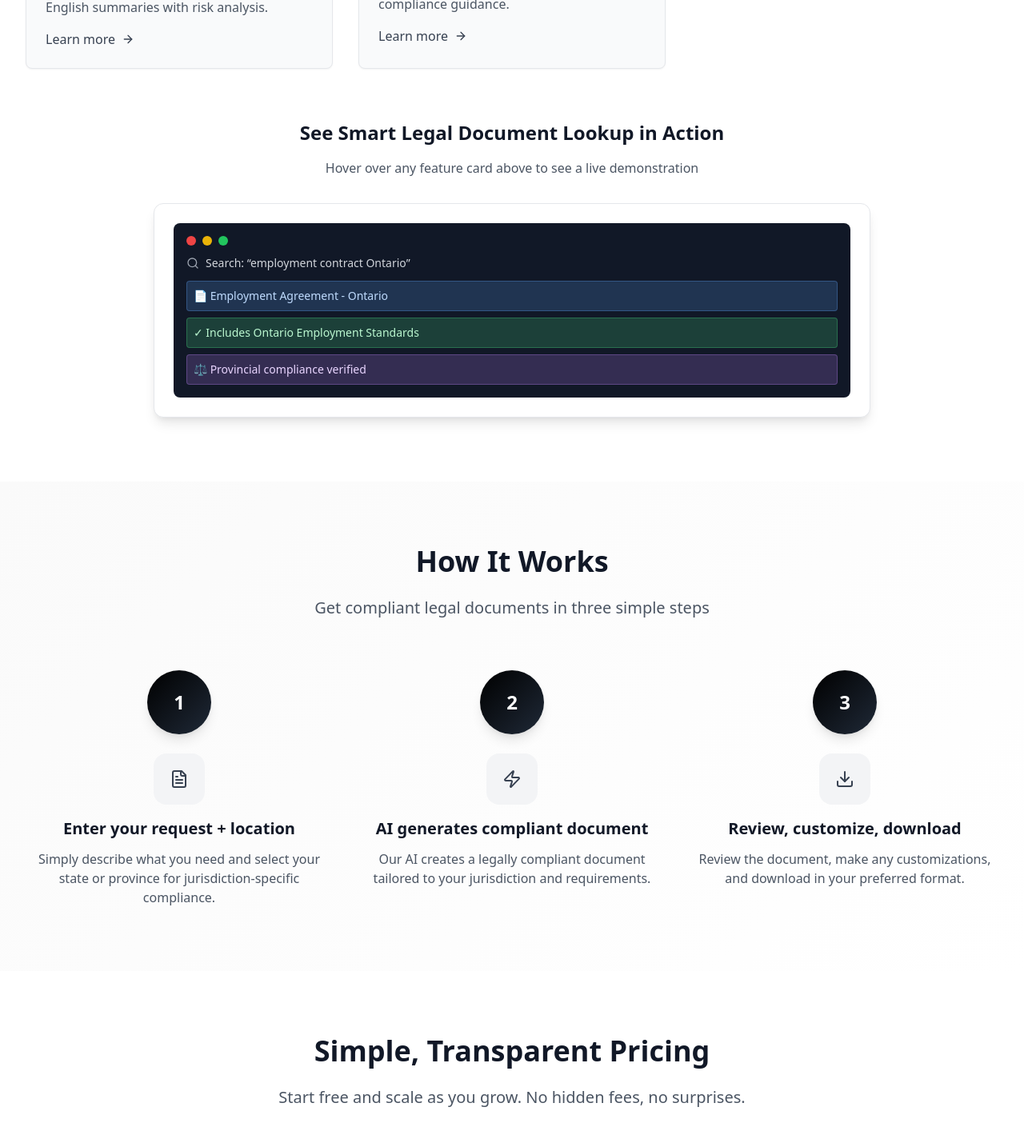
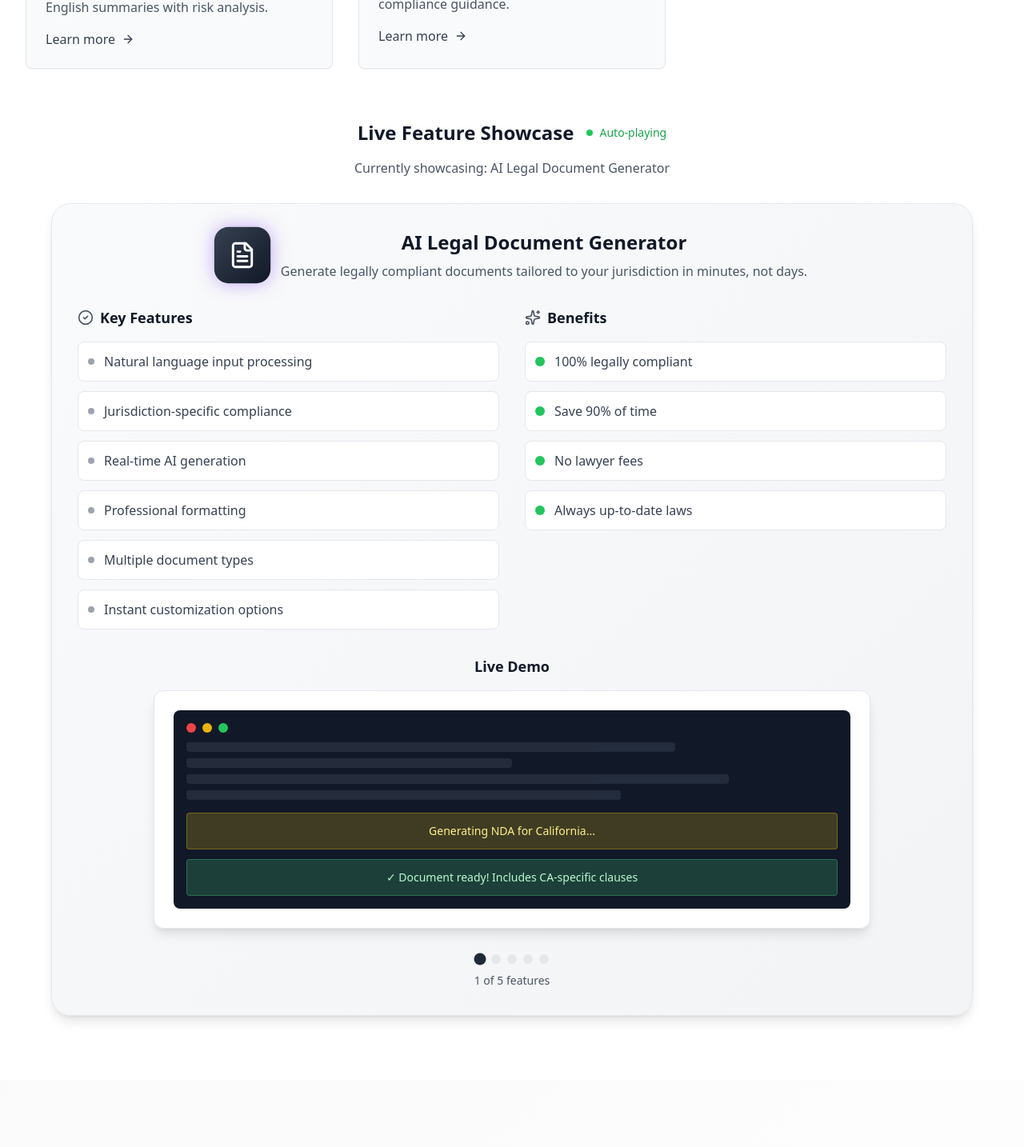
Before and after one commit to Nikking18/paradoc-app, a Next.js app: page / in a window 1280 px wide. Shown: the part 2697-4131 px from the top of the page at 80% size. Built offline with nearby package versions, Linux system fonts and the light colour scheme.

Commit message:
Enhance 'Everything You Need in One Platform' section: Add comprehensive feature lists, detailed benefits, auto-play showcase with visual animations, and interactive feature demonstration for all 5 MVP pillars

```diff
--- a/src/app/page.tsx
+++ b/src/app/page.tsx
@@ -14,6 +14,8 @@ export default function Home() {
   const [activeFeature, setActiveFeature] = useState(0);
   const [showHowItWorks, setShowHowItWorks] = useState(false);
   const [showPlatformDemo, setShowPlatformDemo] = useState(false);
+  const [isFeatureShowcasePlaying, setIsFeatureShowcasePlaying] = useState(false);
+  const [currentShowcaseFeature, setCurrentShowcaseFeature] = useState(0);
 
   useEffect(() => {
     setIsVisible(true);
@@ -25,6 +27,33 @@ export default function Home() {
 
     return () => clearInterval(interval);
   }, []);
+
+  // Auto-play feature showcase
+  useEffect(() => {
+    if (isVisible) {
+      // Start feature showcase after a delay
+      setTimeout(() => {
+        setIsFeatureShowcasePlaying(true);
+        startFeatureShowcase();
+      }, 3000);
+    }
+  }, [isVisible]);
+
+  const startFeatureShowcase = () => {
+    setIsFeatureShowcasePlaying(true);
+    setCurrentShowcaseFeature(0);
+
+    const showcaseInterval = setInterval(() => {
+      setCurrentShowcaseFeature((prev) => {
+        if (prev >= features.length - 1) {
+          clearInterval(showcaseInterval);
+          setIsFeatureShowcasePlaying(false);
+          return 0;
+        }
+        return prev + 1;
+      });
+    }, 4000);
+  };
 
   const faqs = [
     {
@@ -57,6 +86,20 @@ export default function Home() {
       color: "from-gray-700 to-gray-900",
       bgColor: "bg-gray-50",
       borderColor: "border-gray-200",
+      featureList: [
+        "Natural language input processing",
+        "Jurisdiction-specific compliance",
+        "Real-time AI generation",
+        "Professional formatting",
+        "Multiple document types",
+        "Instant customization options"
+      ],
+      benefits: [
+        "100% legally compliant",
+        "Save 90% of time",
+        "No lawyer fees",
+        "Always up-to-date laws"
+      ],
       demo: (
         <div className="feature-demo p-6">
           <div className="demo-screen">
@@ -92,6 +135,20 @@ export default function Home() {
       color: "from-gray-600 to-gray-800",
       bgColor: "bg-gray-50",
       borderColor: "border-gray-200",
+      featureList: [
+        "Advanced search algorithms",
+        "State/province filtering",
+        "Template categorization",
+        "Compliance verification",
+        "Instant access to 1000+ templates",
+        "Regular updates and additions"
+      ],
+      benefits: [
+        "Find templates in seconds",
+        "Always compliant",
+        "Save research time",
+        "Verified legal sources"
+      ],
       demo: (
         <div className="feature-demo p-6">
           <div className="demo-screen">
@@ -128,6 +185,20 @@ export default function Home() {
       color: "from-gray-800 to-black",
       bgColor: "bg-gray-50",
       borderColor: "border-gray-200",
+      featureList: [
+        "Bulk document generation",
+        "One-click ZIP creation",
+        "Multiple format support",
+        "Batch processing",
+        "Enterprise workflow support",
+        "Organized file structure"
+      ],
+      benefits: [
+        "Save hours of work",
+        "Perfect for businesses",
+        "Organized downloads",
+        "Professional delivery"
+      ],
       demo: (
         <div className="feature-demo p-6">
           <div className="demo-screen">
@@ -171,6 +242,20 @@ export default function Home() {
       color: "from-gray-700 to-gray-900",
       bgColor: "bg-gray-50",
       borderColor: "border-gray-200",
+      featureList: [
+        "AI-powered document analysis",
+        "Plain English summaries",
+        "Risk identification & scoring",
+        "Compliance checking",
+        "Clause-by-clause review",
+        "Actionable recommendations"
+      ],
+      benefits: [
+        "Understand complex contracts",
+        "Identify hidden risks",
+        "Save legal review costs",
+        "Make informed decisions"
+      ],
       demo: (
         <div className="feature-demo p-6">
           <div className="demo-screen">
@@ -209,6 +294,20 @@ export default function Home() {
       color: "from-gray-600 to-gray-800",
       bgColor: "bg-gray-50",
       borderColor: "border-gray-200",
+      featureList: [
+        "24/7 legal assistance",
+        "Plain English responses",
+        "Jurisdiction-specific advice",
+        "Instant compliance guidance",
+        "Document recommendations",
+        "Learning from interactions"
+      ],
+      benefits: [
+        "Get answers instantly",
+        "No waiting for lawyers",
+        "Always available",
+        "Learn as you go"
+      ],
       demo: (
         <div className="feature-demo p-6">
           <div className="demo-screen">
@@ -576,7 +675,8 @@ export default function Home() {
             </p>
           </div>
 
-          <div className="grid md:grid-cols-2 lg:grid-cols-3 gap-8">
+          {/* Feature Cards Grid */}
+          <div className="grid md:grid-cols-2 lg:grid-cols-3 gap-8 mb-16">
             {features.map((feature, index) => (
               <Card
                 key={index}
@@ -605,18 +705,128 @@ export default function Home() {
             ))}
           </div>
 
-          {/* Interactive Feature Demo */}
+          {/* Enhanced Feature Showcase */}
           <div className="mt-16 animate-fade-in-up" style={{ animationDelay: '0.8s' }}>
             <div className="text-center mb-8">
-              <h3 className="text-2xl font-bold text-gray-900 mb-4">
-                See {features[activeFeature]?.title} in Action
-              </h3>
+              <div className="flex items-center justify-center space-x-4 mb-4">
+                <h3 className="text-2xl font-bold text-gray-900">
+                  {isFeatureShowcasePlaying ? 'Live Feature Showcase' : 'Feature Showcase'}
+                </h3>
+                {isFeatureShowcasePlaying && (
+                  <div className="flex items-center space-x-2">
+                    <div className="w-2 h-2 bg-green-500 rounded-full animate-pulse"></div>
+                    <span className="text-sm text-green-600 font-medium">Auto-playing</span>
+                  </div>
+                )}
+              </div>
               <p className="text-gray-600">
-                Hover over any feature card above to see a live demonstration
+                {isFeatureShowcasePlaying
+                  ? `Currently showcasing: ${features[currentShowcaseFeature]?.title}`
+                  : 'Hover over any feature card above to see a live demonstration'
+                }
               </p>
             </div>
-            <div className="max-w-4xl mx-auto">
-              {features[activeFeature]?.demo}
+
+            {/* Feature Showcase Container */}
+            <div className="max-w-6xl mx-auto">
+              <div className="bg-gradient-to-br from-gray-50 to-gray-100 rounded-3xl p-8 border border-gray-200 shadow-lg">
+                {/* Current Feature Header */}
+                <div className="text-center mb-8">
+                  <div className="flex items-center justify-center space-x-4 mb-4">
+                    <div className={`w-16 h-16 bg-gradient-to-br ${features[currentShowcaseFeature]?.color} rounded-2xl flex items-center justify-center shadow-lg transition-all duration-500 ${
+                      isFeatureShowcasePlaying ? 'scale-110 animate-pulse-glow' : ''
+                    }`}>
+                      <div className="text-white text-2xl">{features[currentShowcaseFeature]?.icon}</div>
+                    </div>
+                    <div>
+                      <h4 className="text-2xl font-bold text-gray-900 mb-2">
+                        {features[currentShowcaseFeature]?.title}
+                      </h4>
+                      <p className="text-gray-600 max-w-2xl">
+                        {features[currentShowcaseFeature]?.description}
+                      </p>
+                    </div>
+                  </div>
+                </div>
+
+                {/* Feature Details Grid */}
+                <div className="grid lg:grid-cols-2 gap-8 mb-8">
+                  {/* Feature List */}
+                  <div className="space-y-4">
+                    <h5 className="text-lg font-semibold text-gray-900 mb-4 flex items-center">
+                      <CheckCircle2 className="h-5 w-5 mr-2 text-gray-600" />
+                      Key Features
+                    </h5>
+                    <div className="space-y-3">
+                      {features[currentShowcaseFeature]?.featureList.map((feature, index) => (
+                        <div
+                          key={index}
+                          className={`flex items-center space-x-3 p-3 bg-white rounded-lg border border-gray-200 transition-all duration-500 ${
+                            isFeatureShowcasePlaying ? 'opacity-100 translate-x-0' : 'opacity-0 translate-x-4'
+                          }`}
+                          style={{ transitionDelay: `${index * 200}ms` }}
+                        >
+                          <div className="w-2 h-2 bg-gray-400 rounded-full"></div>
+                          <span className="text-gray-700">{feature}</span>
+                        </div>
+                      ))}
+                    </div>
+                  </div>
+
+                  {/* Benefits */}
+                  <div className="space-y-4">
+                    <h5 className="text-lg font-semibold text-gray-900 mb-4 flex items-center">
+                      <Sparkles className="h-5 w-5 mr-2 text-gray-600" />
+                      Benefits
+                    </h5>
+                    <div className="space-y-3">
+                      {features[currentShowcaseFeature]?.benefits.map((benefit, index) => (
+                        <div
+                          key={index}
+                          className={`flex items-center space-x-3 p-3 bg-white rounded-lg border border-gray-200 transition-all duration-500 ${
+                            isFeatureShowcasePlaying ? 'opacity-100 translate-x-0' : 'opacity-0 translate-x-4'
+                          }`}
+                          style={{ transitionDelay: `${index * 300}ms` }}
+                        >
+                          <div className="w-3 h-3 bg-green-500 rounded-full"></div>
+                          <span className="text-gray-700 font-medium">{benefit}</span>
+                        </div>
+                      ))}
+                    </div>
+                  </div>
+                </div>
+
+                {/* Live Demo */}
+                <div className="text-center">
+                  <h5 className="text-lg font-semibold text-gray-900 mb-4">Live Demo</h5>
+                  <div className="max-w-4xl mx-auto">
+                    {features[currentShowcaseFeature]?.demo}
+                  </div>
+                </div>
+
+                {/* Progress Indicator */}
+                <div className="mt-8">
+                  <div className="flex items-center justify-center space-x-2">
+                    {features.map((_, index) => (
+                      <div
+                        key={index}
+                        className={`w-3 h-3 rounded-full transition-all duration-300 ${
+                          index === currentShowcaseFeature
+                            ? 'bg-gray-800 scale-125'
+                            : index < currentShowcaseFeature
+                            ? 'bg-gray-400'
+                            : 'bg-gray-200'
+                        }`}
+                      ></div>
+                    ))}
+                  </div>
+                  <div className="text-center mt-2">
+                    <span className="text-sm text-gray-600">
+                      {currentShowcaseFeature + 1} of {features.length} features
+                    </span>
+                  </div>
+                </div>
+              </div>
             </div>
           </div>
         </div>
```
